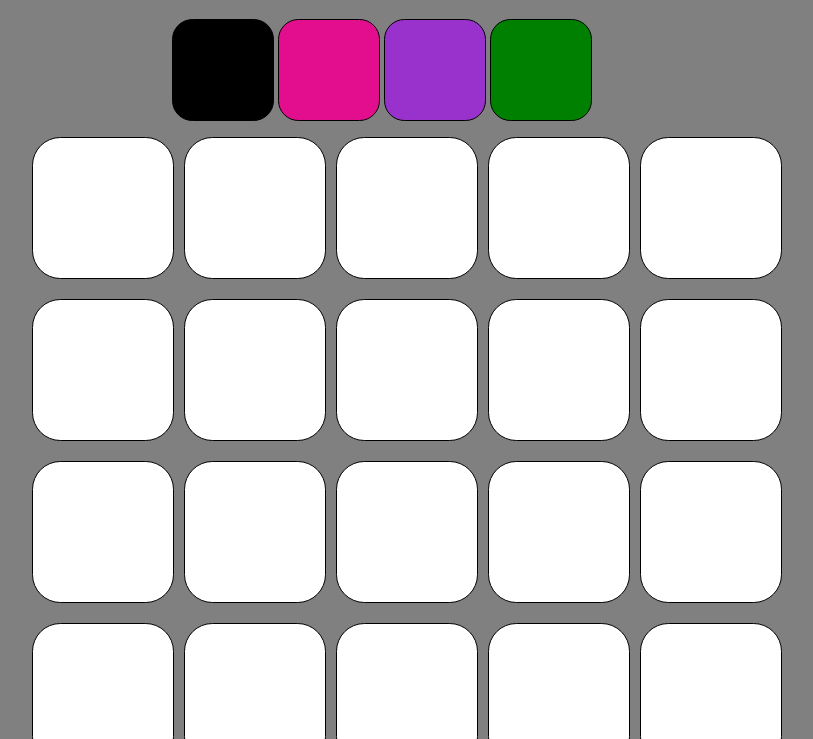
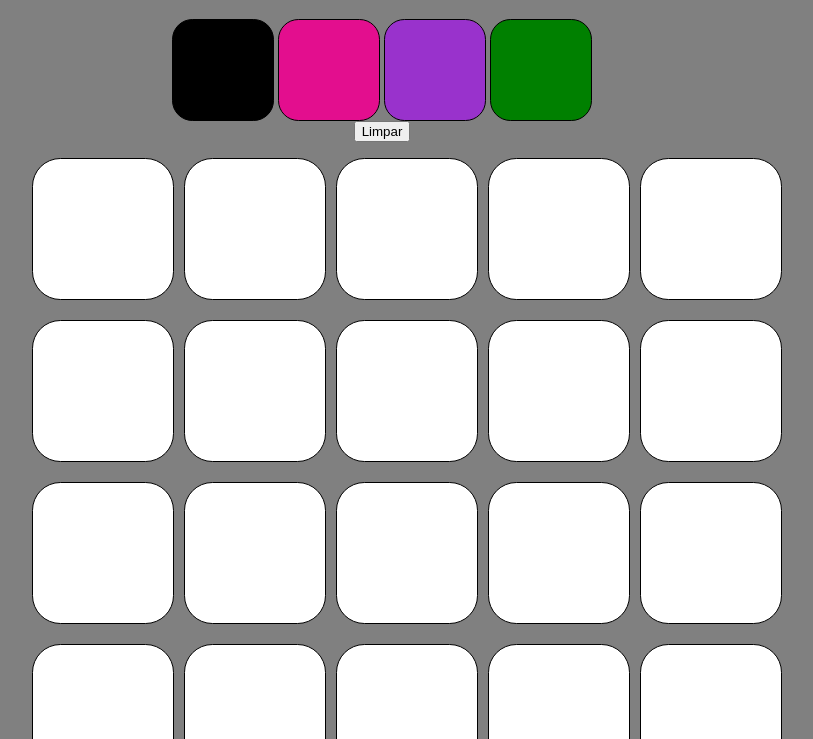
Before and after one commit to clarareis/Pixels_Art-Project, a website: page index.html in a window 1280 px wide. Shown: the part 61-800 px from the top of the page, without its empty margins (258-1071 px from the left). Drawn offline with Linux system fonts and the light colour scheme.

Commit message:
Incluindo tags section para cumprir o requisito 9.

```diff
--- a/index.html
+++ b/index.html
@@ -10,15 +10,21 @@
 <body>
     <main>
         <h1 id="title"> Paleta de Cores </h1>
+        <section>
             <div id = "color-palette">
                 <button class = "color" id="black"></button>
                 <button class = "color" id="pink"></button>
                 <button class = "color" id="purple"></button>
                 <button class = "color" id="green"></button>
             </div>
+        </section>
+        <section>
+            <button id="clear-board">Limpar</button>
+        </section>
+        <section>
             <div id="pixel-board">
-
             </div>
+        </section>
     </main>
 <script src="script.js"></script>
 </body>
```
Also changed, not shown: script.js (+10 -0 lines), 1 other file. Lines whose indentation alone changed are shown as unchanged.
